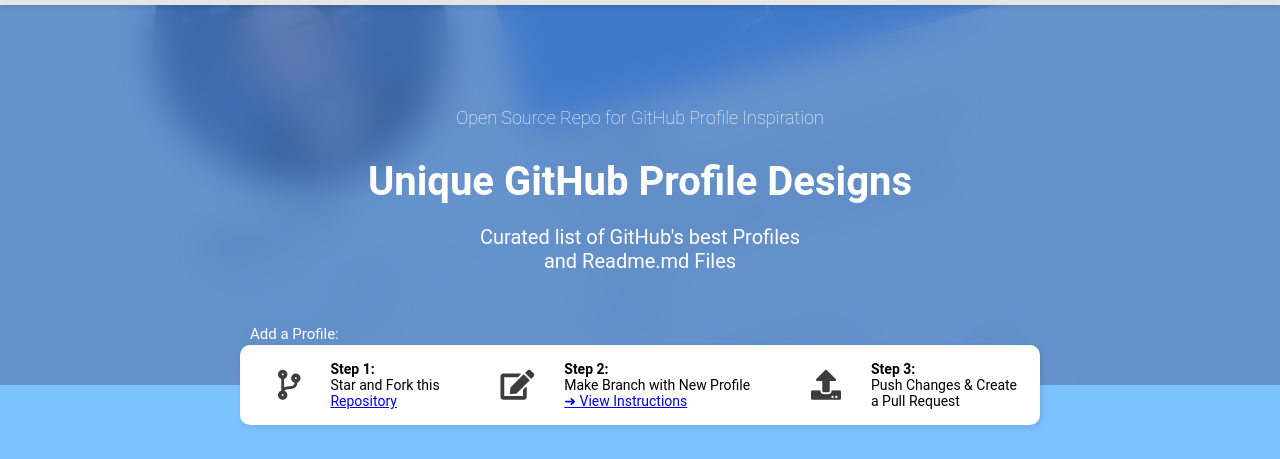
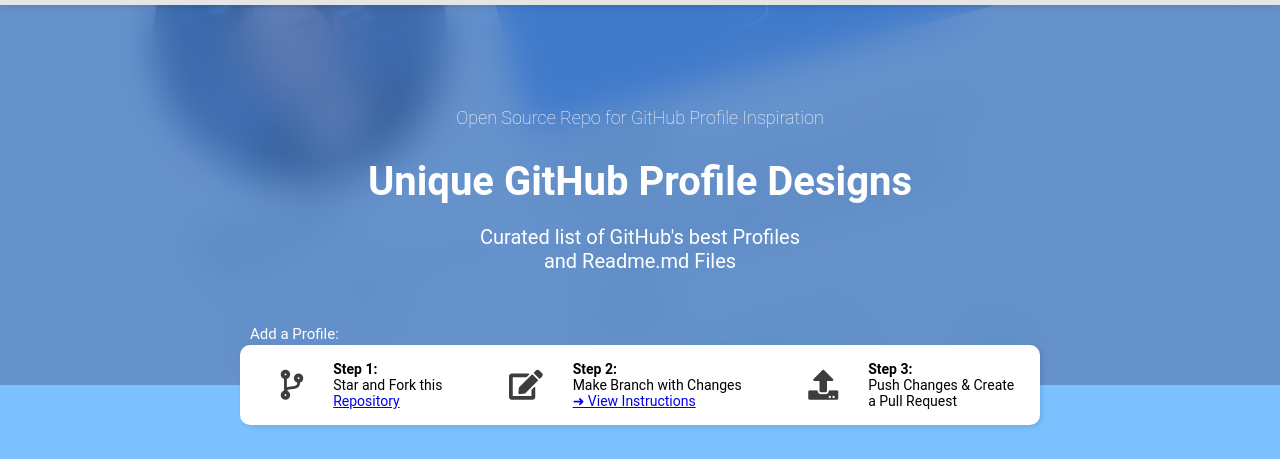
Before and after one commit to MaxRohowsky/best-github-profile-readme, a website: page docs/index.html in a window 1280 px wide. Shown: the part 75-534 px from the top of the page. Drawn offline with nearby package versions, Linux system fonts and the light colour scheme; no server answers.

Commit message:
Update branch name in index.html

```diff
--- a/docs/index.html
+++ b/docs/index.html
@@ -57,7 +57,7 @@
             </div>
             <div class="step">
                 <i class="step-icon fas fa-edit"></i>
-                <span><strong>Step 2:</strong> Make Branch with New Profile <br/> <a href="https://github.com/maxontech/best-github-profile-readme#contribute">➜ View Instructions</a></span>
+                <span><strong>Step 2:</strong> Make Branch with Changes <br/> <a href="https://github.com/maxontech/best-github-profile-readme#contribute">➜ View Instructions</a></span>
             </div>
             <div class="step">
                 <i class="step-icon fas fa-upload"></i>
```
